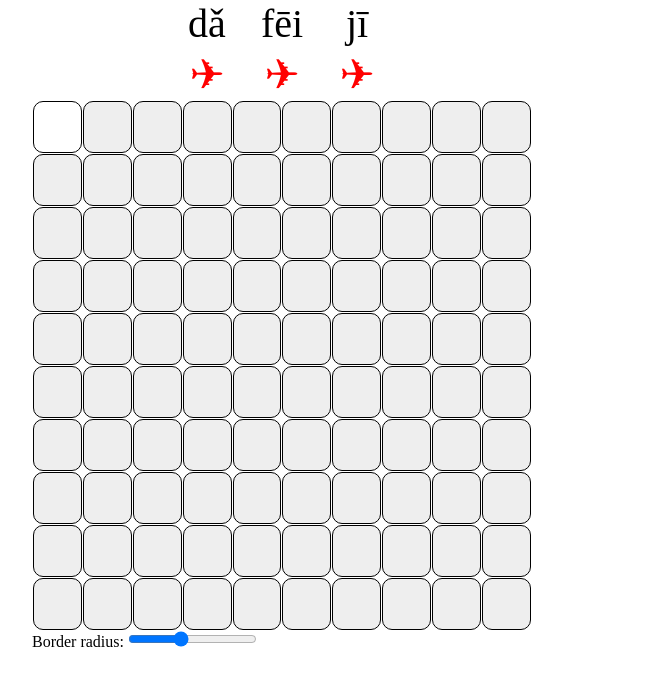
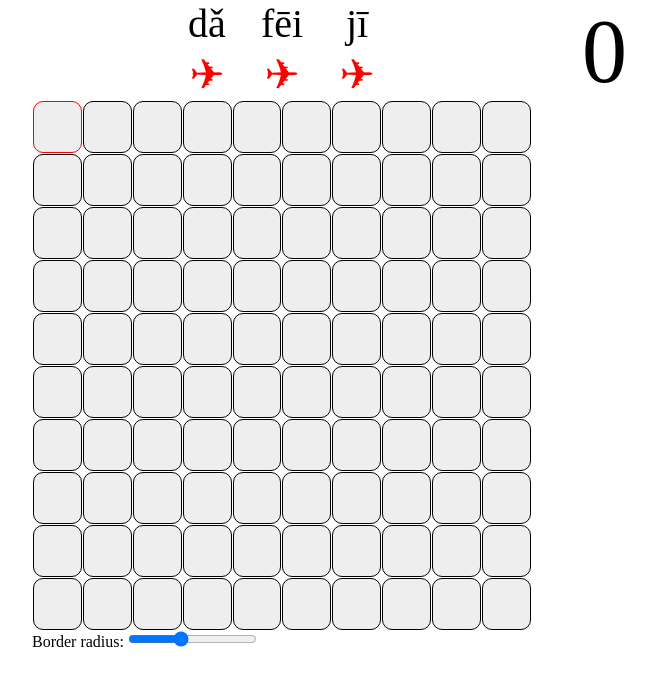
Before and after one commit to D19-308/dfj-web, a plain HTML site: page index.html in a window 1280 px wide. Both pictures are taken after a click on the element 415 px from the left and 127 px from the top of the page. Shown: the whole page, without its empty margins (358-1013 px from the left). Drawn offline with nearby package versions, Linux system fonts and the light colour scheme.

Commit message:
change control design; add revealed count

```diff
--- a/index.html
+++ b/index.html
@@ -21,6 +21,7 @@
 </ul>
 <table id="grid"></table>
 <p>Border radius: <input type="range" id="radius" min="0" max="25" step="1" value="10"></p>
+<span id="revealed-count"></span>
 <script src="json2.js"></script>
 <script src="http://code.jquery.com/jquery-1.9.0.min.js"></script>
 <script src="md5-min.js"></script>
--- a/main.js
+++ b/main.js
@@ -214,7 +214,7 @@ function reveal_cell(g, i, j) {
   else if (is_body_cell(g[i][j])) {
     $cell(i, j).addClass('body');
   }
-  $cell(i, j).removeClass('highlight');
+  $cell(i, j).addClass('revealed');
 }
 
 function update_health_status(u, g, health) {
@@ -229,6 +229,7 @@ function update_health_status(u, g, health) {
       $('.dead.health' + i).show();
     }
   }
+  $('#revealed-count').text($('.revealed').length);
   if (alive_count === 0) {
     var played = get_played();
     if (played === null) played = [];
@@ -257,7 +258,9 @@ $('td').click(function(){
       c = g[x][y];
 
   if ($(this).hasClass('revealed')) return;
-  $(this).addClass('revealed');
+
+  if ($(this).hasClass('highlight')) {
+    $(this).removeClass('highlight');
 
     reveal_cell(g, x, y);
 
@@ -269,14 +272,13 @@ $('td').click(function(){
     }
 
     update_health_status(u, g, health);
-}).on('contextmenu', function(evt){
-  if (!$(this).hasClass('revealed')) {
-    if ($(this).hasClass('highlight')) {
-      $(this).removeClass('highlight');
   }
   else {
     $(this).addClass('highlight');
   }
+}).on('contextmenu', function(evt){
+  if (!$(this).hasClass('revealed')) {
+    $(this).toggleClass('highlight');
   }
   evt.preventDefault();
   return false;
--- a/style.css
+++ b/style.css
@@ -17,3 +17,4 @@ td.revealed:hover { border:1px solid #000; }
 .health li.first { margin-left:0; }
 .health .alive { color:#f00; }
 .health .dead { color:#eee; }
+#revealed-count { position:absolute; top:0; left:50%; margin-left:300px; font-size:90px; }
```
Lines whose indentation alone changed are shown as unchanged.
